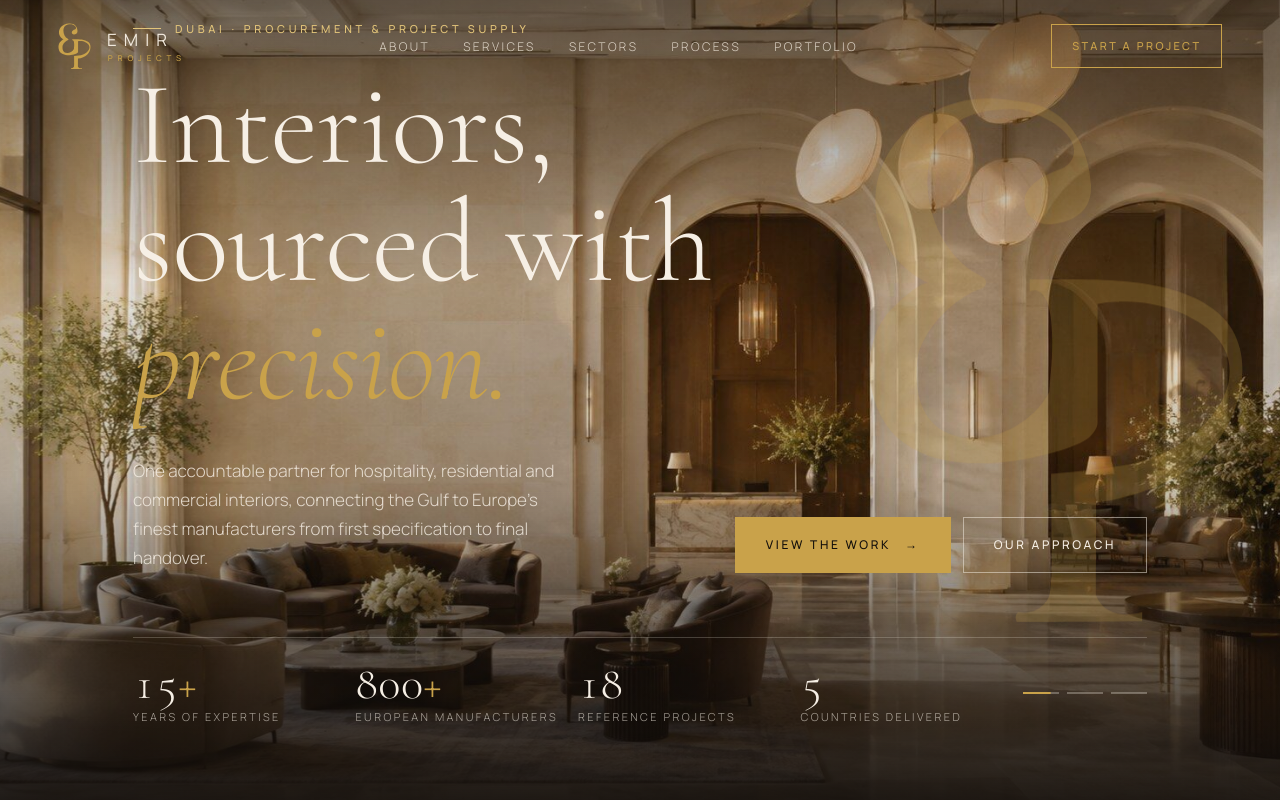
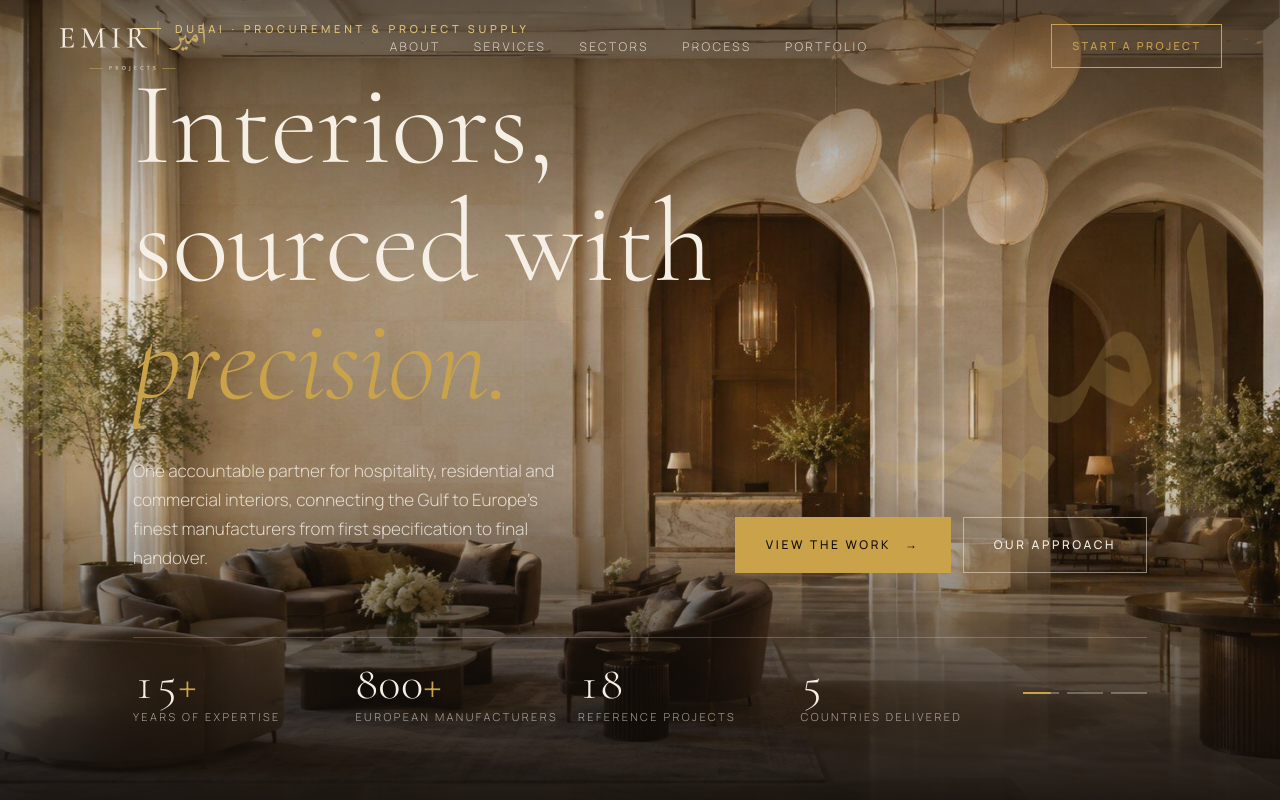
Before and after one commit to Emirprojects/emirprojects-website, a plain HTML site: page index.html in a window 1280 px wide. Shown: the top 800 px of the page. Drawn offline with nearby package versions, Linux system fonts and the light colour scheme.

Commit message:
Use new EMIR | امير logo across the website

```diff
--- a/index.html
+++ b/index.html
@@ -6,7 +6,7 @@
 <meta property="og:title" content="EMIR Projects">
 <meta property="og:description" content="Procurement and project supply for hospitality, residential and commercial interiors. Dubai, UAE.">
 <meta property="og:image" content="img/hero.jpg">
-<link rel="icon" href="img/mono-gold.svg" type="image/svg+xml">
+<link rel="icon" href="img/favicon.svg" type="image/svg+xml">
 <title>EMIR Projects</title>
 <meta name="description" content="EMIR Projects is a Dubai-based procurement and project-supply partner for hospitality, residential and commercial interiors, connecting the Gulf to 800+ European manufacturers.">
 <link rel="preconnect" href="https://fonts.googleapis.com">
@@ -74,7 +74,7 @@ p{margin:0}
 /* ---------- loader ---------- */
 .loader{position:fixed;inset:0;z-index:100;background:var(--black);display:grid;place-items:center;transition:opacity .9s var(--ease),visibility .9s}
 .loader.done{opacity:0;visibility:hidden;pointer-events:none}
-.loader img{width:clamp(80px,12vw,130px);animation:pulse 1.6s ease-in-out infinite}
+.loader img{width:clamp(200px,26vw,300px);animation:pulse 1.6s ease-in-out infinite}
 @keyframes pulse{0%,100%{opacity:.5;transform:scale(.97)}50%{opacity:1;transform:scale(1)}}
 
 /* ---------- nav ---------- */
@@ -83,8 +83,9 @@ p{margin:0}
 .nav .wrap{display:flex;align-items:center;justify-content:space-between;height:92px;transition:height .4s}
 .nav.solid .wrap{height:72px}
 .brand{display:flex;align-items:center;gap:16px;text-decoration:none}
-.brand img{height:46px;width:auto;transition:height .4s}
-.nav.solid .brand img{height:38px}
+.brand img{height:54px;width:auto;transition:height .4s}
+.nav.solid .brand img{height:44px}
+@media (max-width:600px){.brand img{height:44px}.nav.solid .brand img{height:38px}}
 .brand .wm{display:flex;flex-direction:column;line-height:1}
 .brand .wm b{font-family:var(--sans);font-weight:400;font-size:17px;letter-spacing:.42em}
 .brand .wm small{font-size:8px;letter-spacing:.6em;font-weight:500;color:var(--gold);margin-top:6px;margin-left:.1em}
@@ -398,13 +399,12 @@ dialog.lb figcaption span{font-size:11px;letter-spacing:.24em;text-transform:upp
 <body>
 
 
-<div class="loader" id="loader" aria-hidden="true"><img src="img/mono-gold.svg" alt=""></div>
+<div class="loader" id="loader" aria-hidden="true"><img src="img/emir-logo-light.svg" alt=""></div>
 
 <header class="nav" id="nav">
   <div class="wrap">
     <a class="brand" href="#top" aria-label="EMIR Projects home">
-      <img src="img/mono-gold.svg" alt="" width="140" height="190">
-      <span class="wm"><b>EMIR</b><small>PROJECTS</small></span>
+      <img src="img/emir-logo-light.svg" alt="EMIR Projects | امير" width="586" height="212">
     </a>
     <ul class="nav-links">
       <li><a href="#about">About</a></li>
@@ -434,7 +434,7 @@ dialog.lb figcaption span{font-size:11px;letter-spacing:.24em;text-transform:upp
       <div><b>Contact</b>+971 4 250 6845<br>info@emirprojects.com</div>
     </div>
   </div>
-  <div class="menu-right"><img src="img/lobby.jpg" alt=""><img class="mono" src="img/mono-ivory.svg" alt=""></div>
+  <div class="menu-right"><img src="img/lobby.jpg" alt=""><img class="mono" src="img/emir-mark-ar.svg" alt=""></div>
 </div>
 
 <main id="top">
@@ -445,7 +445,7 @@ dialog.lb figcaption span{font-size:11px;letter-spacing:.24em;text-transform:upp
     <img src="img/pj-lulu.jpg" alt="Executive office with gilded ceiling" loading="lazy">
     <img src="img/pj-tulah.jpg" alt="Wellness resort pool terrace at dusk" loading="lazy">
   </div>
-  <img class="hero-mark" src="img/mono-gold.svg" alt="" aria-hidden="true">
+  <img class="hero-mark" src="img/emir-mark-ar.svg" alt="" aria-hidden="true">
   <div class="wrap hero-body">
     <p class="eyebrow">Dubai · Procurement &amp; project supply</p>
     <h1 class="h-hero"><span class="w"><span>Interiors,</span></span> <span class="w"><span>sourced</span></span> <span class="w"><span style="animation-delay:.1s">with</span></span> <span class="w"><span style="animation-delay:.16s"><i>precision.</i></span></span></h1>
@@ -767,7 +767,7 @@ dialog.lb figcaption span{font-size:11px;letter-spacing:.24em;text-transform:upp
 <footer>
   <div class="wrap">
     <div class="ft-top">
-      <div><img src="img/logo-gold.svg" alt="EMIR Projects"><p style="margin-top:22px;max-width:36ch">Project supply · Procurement · European interior solutions for hospitality, residential and commercial interiors.</p></div>
+      <div><img src="img/emir-logo-light.svg" alt="EMIR Projects | امير" style="width:230px;max-width:70%;height:auto"><p style="margin-top:22px;max-width:36ch">Project supply · Procurement · European interior solutions for hospitality, residential and commercial interiors.</p></div>
       <div><h4>Explore</h4><ul><li><a href="#about">About</a></li><li><a href="#services">Services</a></li><li><a href="#sectors">Sectors</a></li><li><a href="#process">Process</a></li><li><a href="#portfolio">Portfolio</a></li></ul></div>
       <div><h4>Project office</h4><ul><li>Suite 2202–09, Metropolis Tower</li><li>Business Bay, Dubai, UAE</li><li>PO Box 232505</li></ul></div>
       <div><h4>Contact</h4><ul><li>+971 4 250 6845</li><li>info@emirprojects.com</li><li>www.emirprojects.com</li></ul></div>
```
